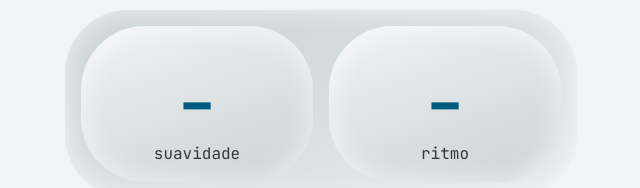
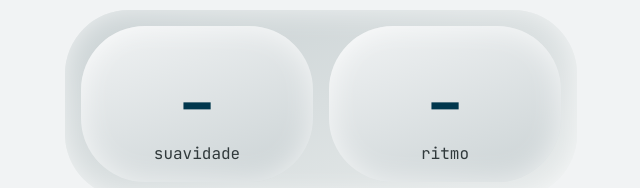
Before and after one commit to chicogborba/zeni, a React (Vite) app in the folder zeni-site/: page / in a window 1280 px wide. Shown: the part 371-559 px from the top of the page, without its empty margins (319-959 px from the left). Built offline with nearby package versions, Linux system fonts and the light colour scheme; a web font is replaced by a local one.

Commit message:
Números grandes do dashboard em blue-800

```diff
--- a/zeni-site/src/styles/componentes.css
+++ b/zeni-site/src/styles/componentes.css
@@ -330,10 +330,10 @@
   grid-row: 2;
   font: var(--type-numero-grande);
   font-size: min(calc(61px * var(--escala-texto, 1)), 50cqw); /* 64 px menos 2 pt; 3 dígitos cabem em 50% da largura */
-  color: var(--brand-blue-700); /* números grandes em blue-700 (26/11); antes cinza-700 no estado vazio */
+  color: var(--brand-blue-800); /* números grandes em blue-800 (26/11); antes cinza-700 no estado vazio */
 }
 .dado--com-valor .dado-numero {
-  color: var(--brand-blue-700); /* com valor: bold (no token); era cinza-900 */
+  color: var(--brand-blue-800); /* com valor: bold (no token); era cinza-900 */
 }
 
 .dado-rotulo {
```
Also changed, not shown: 2 other files (tests, documents, lock files or other folders).
